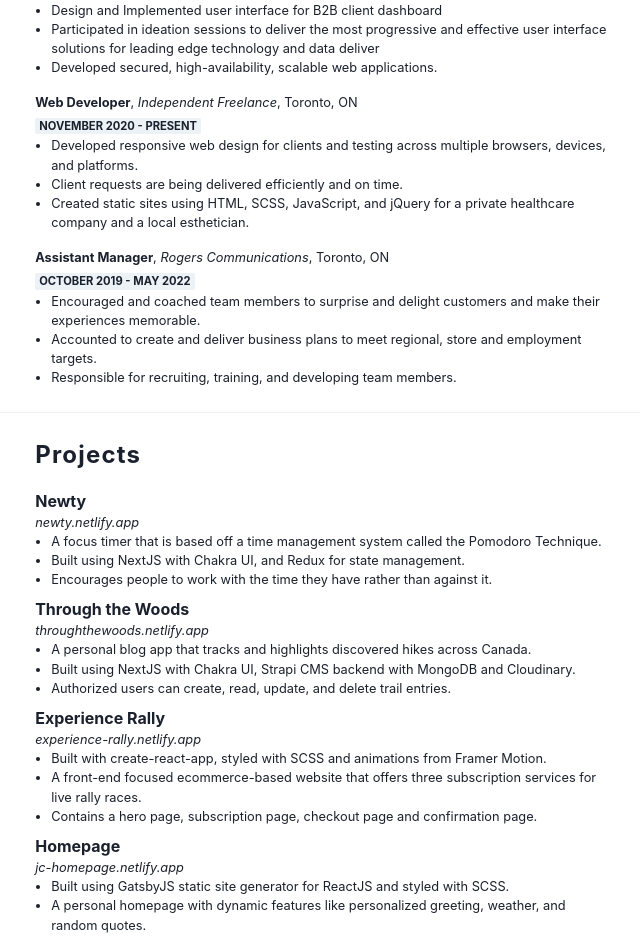
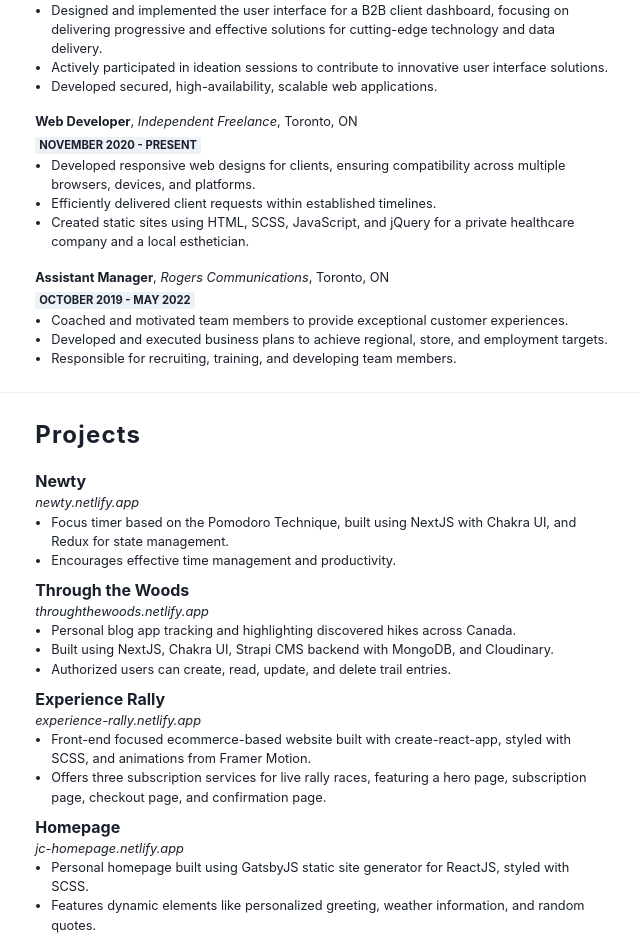
Before and after one commit to jeremiahcanlas/newport, a Next.js app: page /resume in a window 1280 px wide. Shown: the part 743-1680 px from the top of the page, without its empty margins (318-958 px from the left). Built offline with nearby package versions, Linux system fonts and the light colour scheme.

Commit message:
updated data for improved descriptions

```diff
--- a/components/Footer.tsx
+++ b/components/Footer.tsx
@@ -43,7 +43,7 @@ const Footer = () => {
             _hover={{ opacity: "1", color: "smoke" }}
           />
         </Link>
-        {/* <Link
+        <Link
           href="https://linkedin.com/in/jeremiahcanlas"
           isExternal
           cursor="pointer"
@@ -57,7 +57,7 @@ const Footer = () => {
             opacity="0.8"
             _hover={{ opacity: "1", color: "smoke" }}
           />
-        </Link> */}
+        </Link>
       </HStack>
 
       <Text fontWeight="300" fontSize="0.8em" letterSpacing="0.8px">
--- a/public/data/data.tsx
+++ b/public/data/data.tsx
@@ -19,11 +19,12 @@ const data = {
 
   about: {
     title: "A little bit more about me...",
-    paraOne: "My name is Jeremiah, I am a front end web developer.",
+    paraOne:
+      "Greetings! I'm Jeremiah, a dedicated front-end web developer driven by an insatiable curiosity for learning and a passion for creativity.",
     paraTwo:
-      "I'm a highly motivated developer with a burning passion for learning, creativity, and a keen eye for perfecting the smallest of details. In my spare time, I take great pleasure in long and strenous hikes. Every hiking trail is unique and varies in difficulty, however, it must be finished. This experience allows me to develop patience, discipline, and to approach all my work's overall structure and design with the same mindset and intensity.",
+      "My commitment to perfecting even the minutest details stems from a love for both the art and science of coding. Beyond the screen, I find solace and inspiration in challenging, lengthy hikes—each trail, a unique journey requiring patience and discipline, qualities that echo in my approach to crafting seamless and aesthetically pleasing web solutions.",
     paraThree:
-      "I specialize in front end development with a solid foundation in back end, solving complex problems with elegantly simple solutions one line at a time.",
+      "With a solid foundation in front-end & back-end development, I specialize in solving complex problems with elegantly simple solutions, all while embracing the intensity and mindfulness cultivated on the trails.",
   },
 
   resume: {
@@ -49,12 +50,12 @@ const data = {
         username: "jeremiahcanlas",
         url: "https://github.com/jeremiahcanlas",
       },
-      // {
-      // 	name: "linkedin",
-      // 	icon: IoLogoLinkedin,
-      // 	username: "in/jeremiahcanlas",
-      // 	url: "https://linkedin.com/in/jeremiahcanlas/",
-      // },
+      {
+        name: "linkedin",
+        icon: IoLogoLinkedin,
+        username: "in/jeremiahcanlas",
+        url: "https://linkedin.com/in/jeremiahcanlas/",
+      },
     ],
     technical: [
       {
@@ -102,8 +103,8 @@ const data = {
         startDate: "June 2022",
         endDate: "Present",
         objectives: [
-          "Design and Implemented user interface for B2B client dashboard",
-          "Participated in ideation sessions to deliver the most progressive and effective user interface solutions for leading edge technology and data deliver",
+          "Designed and implemented the user interface for a B2B client dashboard, focusing on delivering progressive and effective solutions for cutting-edge technology and data delivery.",
+          "Actively participated in ideation sessions to contribute to innovative user interface solutions.",
           "Developed secured, high-availability, scalable web applications.",
         ],
       },
@@ -114,8 +115,8 @@ const data = {
         startDate: "November 2020",
         endDate: "Present",
         objectives: [
-          "Developed responsive web design for clients and testing across multiple browsers, devices, and platforms.",
-          "Client requests are being delivered efficiently and on time.",
+          "Developed responsive web designs for clients, ensuring compatibility across multiple browsers, devices, and platforms.",
+          "Efficiently delivered client requests within established timelines.",
           "Created static sites using HTML, SCSS, JavaScript, and jQuery for a private healthcare company and a local esthetician.",
         ],
       },
@@ -126,8 +127,8 @@ const data = {
         startDate: "October 2019",
         endDate: "May 2022",
         objectives: [
-          "Encouraged and coached team members to surprise and delight customers and make their experiences memorable.",
-          "Accounted to create and deliver business plans to meet regional, store and employment targets.",
+          "Coached and motivated team members to provide exceptional customer experiences.",
+          "Developed and executed business plans to achieve regional, store, and employment targets.",
           "Responsible for recruiting, training, and developing team members.",
         ],
       },
@@ -139,9 +140,8 @@ const data = {
         url: "https://newty.vercel.app",
 
         details: [
-          "A focus timer that is based off a time management system called the Pomodoro Technique.",
-          "Built using NextJS with Chakra UI, and Redux for state management.",
-          "Encourages people to work with the time they have rather than against it.",
+          "Focus timer based on the Pomodoro Technique, built using NextJS with Chakra UI, and Redux for state management.",
+          "Encourages effective time management and productivity.",
         ],
       },
       {
@@ -150,8 +150,8 @@ const data = {
         url: "https://throughthewoods.netlify.app",
 
         details: [
-          "A personal blog app that tracks and highlights discovered hikes across Canada.",
-          "Built using NextJS with Chakra UI, Strapi CMS backend with MongoDB and Cloudinary.",
+          "Personal blog app tracking and highlighting discovered hikes across Canada.",
+          "Built using NextJS, Chakra UI, Strapi CMS backend with MongoDB, and Cloudinary.",
           "Authorized users can create, read, update, and delete trail entries.",
         ],
       },
@@ -161,9 +161,8 @@ const data = {
         url: "https://experience-rally.netlify.app",
 
         details: [
-          "Built with create-react-app, styled with SCSS and animations from Framer Motion.",
-          "A front-end focused ecommerce-based website that offers three subscription services for live rally races.",
-          "Contains a hero page, subscription page, checkout page and confirmation page.",
+          "Front-end focused ecommerce-based website built with create-react-app, styled with SCSS, and animations from Framer Motion.",
+          "Offers three subscription services for live rally races, featuring a hero page, subscription page, checkout page, and confirmation page.",
         ],
       },
       {
@@ -171,9 +170,9 @@ const data = {
         link: "jc-homepage.netlify.app",
         url: "https://jc-homepage.netlify.app",
         details: [
-          "Built using GatsbyJS static site generator for ReactJS and styled with SCSS.",
-          "A personal homepage with dynamic features like personalized greeting, weather, and random quotes.",
-          "Homepage data is retrieved using Openweather API and Random quote generator API.",
+          "Personal homepage built using GatsbyJS static site generator for ReactJS, styled with SCSS.",
+          "Features dynamic elements like personalized greeting, weather information, and random quotes.",
+          "Retrieves data using Openweather API and Random quote generator API.",
         ],
       },
     ],
@@ -183,7 +182,7 @@ const data = {
     {
       name: "Newty",
       info1:
-        "Newty is a focus timer that is based off a time management system called the Pomodoro Technique. This technique encourages people to work with the time they have rather than against it. These work time are broken into chunks separated by breaks. These intervals are reffered to as pomodoros.",
+        'Discover Newty, a dynamic focus timer rooted in the Pomodoro Technique—a time management system designed to empower individuals to collaborate effectively with time rather than resist it. Unleash your productivity as work periods are thoughtfully organized into manageable chunks, each interspersed with rejuvenating breaks, aptly referred to as "pomodoros". Embrace a harmonious workflow that maximizes concentration and enhances overall efficiency through this innovative time management solution.',
       info2: "",
       stack: ["NextJS", "Redux", "ChakraUI", "Framer Motion", "Typescript"],
       url: "https://newty.vercel.app",
@@ -194,7 +193,7 @@ const data = {
     {
       name: "Portfolio",
       info1:
-        "A personal portfolio that highlights all my work and shows my unique approach as a web developer.",
+        "An immersive showcase demonstrating my proficiency in ReactJS, NextJS, and Chakra UI, capturing the essence of diverse projects—from dynamic e-commerce sites to personalized homepages. Explore the intersection of design and functionality, showcasing my unique approach to problem-solving and user-centric development.",
       info2: "",
       stack: [
         "NextJS",
@@ -212,7 +211,7 @@ const data = {
     {
       name: "Through the Woods",
       info1:
-        "A personal blog app that tracks and highlights explored trails. Authorized users can create, update and delete trail entries. A full CRUD application that utilizes NextJS with ChakraUI, Strapi CMS backend with MongoDB and Cloudinary.",
+        "Embark on a journey through my personal blog app, meticulously designed to track and highlight discovered trails. Engage with a full CRUD application, empowering authorized users to seamlessly create, update, and delete trail entries. This project harmoniously blends NextJS with Chakra UI, complemented by a Strapi CMS backend powered by MongoDB and Cloudinary, showcasing the synergy of innovation and functionality.",
       info2: "",
       stack: [
         "NextJS",
@@ -231,7 +230,7 @@ const data = {
     {
       name: "Experience Rally",
       info1:
-        "A subscription based website that offers three subscription services for live rally races. It contains a hero page along with additional information, subscription package page and a checkout page.",
+        "Embark on an exhilarating journey with Experience Rally, a subscription-based website offering three distinct subscription services for live rally races. Navigate through a captivating hero page filled with immersive content, explore detailed subscription packages, and seamlessly proceed to checkout. Immerse yourself in the world of rally racing through this dynamic web platform that combines information, subscription options, and a user-friendly checkout experience.",
       info2: "",
       stack: [
         "HTML5",
@@ -249,7 +248,7 @@ const data = {
     {
       name: "Homepage",
       info1:
-        "A custom homepage with a dynamic background, random quote generator, current weather, personalized greeting, current time & date. The data comes from openweather API and random quote generator API.",
+        "Experience a personalized touch with the Homepage project—a custom homepage featuring a dynamic background, a random quote generator, current weather updates, personalized greetings, and real-time display of the current time and date. The magic lies in data sourced from the OpenWeather API and a Random Quote Generator API, creating a dynamic and engaging user experience that combines aesthetics with real-time information.",
       info2: "",
       stack: [
         "HTML5",
```
Also changed, not shown: 1 other file (tests, documents, lock files or other folders).
